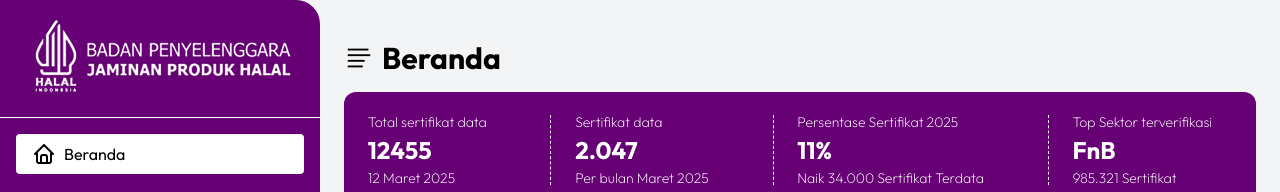
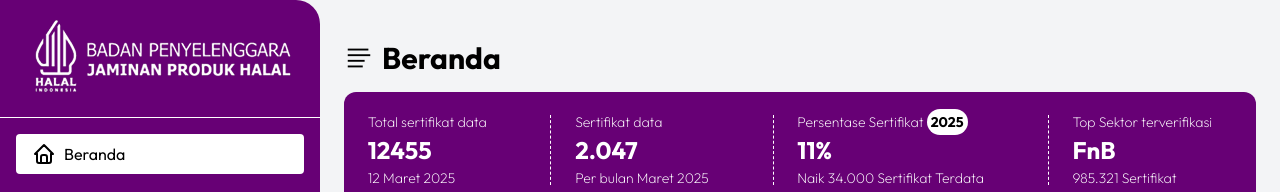
Before and after one commit to Lxnthz/capstone-bpjph, a React (Vite) app: page / in a window 1280 px wide. Shown: the top 192 px of the page. Built offline with nearby package versions, Linux system fonts and the light colour scheme; no server answers.

Commit message:
updatelagi

```diff
--- a/src/pages/Home.jsx
+++ b/src/pages/Home.jsx
@@ -34,7 +34,7 @@
         </div>
         <div className="h-[60%] border-l border-white border-dashed mx-5"></div>
         <div className="text-white p-5 gap-y-2 -ml-10">
-          <p className="font-[200] text-sm">Persentase Sertifikat 2025</p>
+          <p className="font-[200] text-sm">Persentase Sertifikat <span className="text-black bg-white rounded-2xl p-1 font-bold">2025</span></p>
           <p className="font-bold text-[1.5rem]">11%</p>
           <p className="font-[200] text-sm">Naik 34.000 Sertifikat Terdata</p>
         </div>
--- a/src/pages/Statistics.jsx
+++ b/src/pages/Statistics.jsx
@@ -36,7 +36,7 @@
         </div>
         <div className="h-[60%] border-l border-white border-dashed mx-5"></div>
         <div className="text-white p-5 gap-y-2 -ml-10">
-          <p className="font-[200] text-sm">Persentase Sertifikat 2025</p>
+          <p className="font-[200] text-sm">Persentase Sertifikat <span className="text-black bg-white rounded-2xl p-1 font-bold">2025</span></p>
           <p className="font-bold text-[1.5rem]">11%</p>
           <p className="font-[200] text-sm">Naik 34.000 Sertifikat Terdata</p>
         </div>
@@ -119,13 +119,13 @@
           </div>
         </div>
 
-        <div className="flex flex-col justify-between">
+        <div className="flex flex-col justify-evenly">
           <div className="border-2 border-gray-300 p-5 rounded-lg shadow-lg flex-1 flex flex-col justify-between">
             <div className="flex flex-row justify-between w-full">
               <div>
                 <GiTrophy className="text-9xl text-[#FFC936] bg-[#F6F7FE] border-2 border-gray-300 rounded-2xl p-2" />
               </div>
-              <div className="mt-5 ml-5 mr-5">
+              <div className="mt-5 ml-5 mr-5 border-b border-gray-300">
                 <p className="text-lg">Sektor <span className="font-bold">FnB</span> unggul dengan</p>
                 <p className="text-lg">Sertifikat terdata terbanyak</p>
                 <p className="font-bold text-lg">480.000</p>
@@ -137,7 +137,7 @@
               <div>
                 <GiTrophy className="text-9xl text-[#FFC936] bg-[#F6F7FE] border-2 border-gray-300 rounded-2xl p-2" />
               </div>
-              <div className="mt-5 ml-5 mr-5">
+              <div className="mt-5 ml-5 mr-5 border-b border-gray-300">
                 <p className="text-lg"> <span className="font-bold">Tahun</span> dengan Sertifikat</p>
                 <p className="text-lg"> <span className="font-bold">Terbanyak</span> adalah tahun</p>
                 <p className="text-lg"> <span className="font-bold">2022</span> dengan total <span className="font-bold">321.125</span></p>
```
